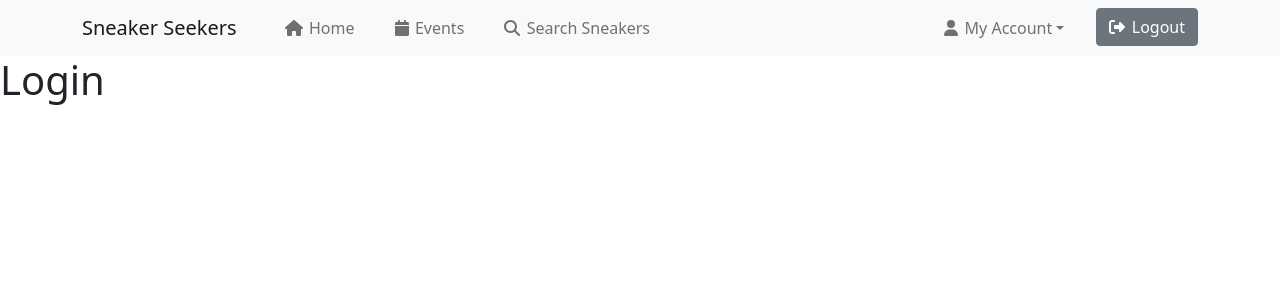
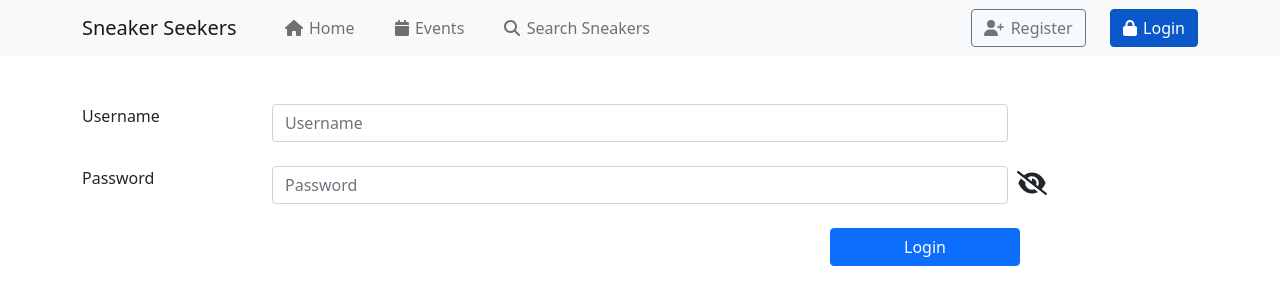
Before and after one commit to ransell98/sneaker-seekers, a React (Create React App) app in the folder client/: page /login in a window 1280 px wide. Shown: the top 304 px of the page. Built offline with nearby package versions, Linux system fonts and the light colour scheme.

Commit message:
added login and logout

```diff
--- /dev/null
+++ b/client/src/components/Loading.js
@@ -0,0 +1,17 @@
+import { FontAwesomeIcon } from '@fortawesome/react-fontawesome';
+import { faRotate } from '@fortawesome/free-solid-svg-icons';
+
+function Loading() {
+    return (
+        <h2 className="text-center mt-5">
+            Loading...
+            <FontAwesomeIcon
+                icon={faRotate}
+                spin
+                className="ms-5"
+            />
+        </h2>
+    );
+}
+
+export default Loading;
--- a/client/src/components/Login.js
+++ b/client/src/components/Login.js
@@ -1,7 +1,101 @@
+import { useState, useContext } from "react";
+import { useNavigate } from "react-router-dom";
+import { Button, Col, Container, Form, Row } from "react-bootstrap";
+
+import { FontAwesomeIcon } from '@fortawesome/react-fontawesome';
+import { faEye, faEyeSlash } from '@fortawesome/free-solid-svg-icons';
+
+import '../styles/Login.css';
+
+import AuthContext from "../contexts/AuthContext";
+
+import Loading from "./Loading";
 
 function Login() {
+    const [username, setUsername] = useState("");
+    const [password, setPassword] = useState("");
+    const [isPasswordVisible, setIsPasswordVisible] = useState(false);
+    const [isLoading, setIsLoading] = useState(false);
+    const context = useContext(AuthContext);
+    const navigate = useNavigate();
+
+    function toggleIsPasswordVisible() {
+        setIsPasswordVisible(!isPasswordVisible);
+    }
+
+    function onSubmit(event) {
+        event.preventDefault();
+        setIsLoading(true);
+        setTimeout(() => {
+            context.setUsername(username);
+            navigate("/");
+        }, 1000);
+    }
+
     return (
-        <h1>Login</h1>
+        <Container>
+            <Form onSubmit={onSubmit}>
+                <Form.Group controlId="formUsername" className="mt-5 mb-4">
+                    <Row>
+                        <Col md={2}>
+                            <Form.Label>Username</Form.Label>
+                        </Col>
+                        <Col xs={10} md={8}>
+                            <Form.Control
+                                type="email"
+                                placeholder="Username"
+                                onChange={(event) => setUsername(event.target.value)}
+                                value={username}
+                                disabled={isLoading}
+                            />
+                        </Col>
+                    </Row>
+                </Form.Group>
+                <Form.Group controlId="formPassword" className="my-4">
+                    <Row>
+                        <Col md={2}>
+                            <Form.Label>Password</Form.Label>
+                        </Col>
+                        <Col xs={10} md={8}>
+                            <Form.Control
+                                type={
+                                    isPasswordVisible
+                                    ? "text"
+                                    : "password"
+                                }
+                                placeholder="Password"
+                                onChange={(event) => setPassword(event.target.value)}
+                                value={password}
+                                disabled={isLoading}
+                            />
+                        </Col>
+                        <Col xs={1}>
+                            <FontAwesomeIcon
+                                icon={
+                                    isPasswordVisible
+                                    ? faEye
+                                    : faEyeSlash
+                                }
+                                onClick={toggleIsPasswordVisible}
+                            />
+                        </Col>
+                    </Row>
+                </Form.Group>
+                <Row>
+                    <Button
+                        variant="primary"
+                        type="submit"
+                        className="col-4 offset-7 col-lg-2 offset-lg-8"
+                        disabled={isLoading}
+                    >
+                        Login
+                    </Button>
+                </Row>
+            </Form>
+            {isLoading
+            ? <Loading/>
+            : <></>}
+        </Container>
     );
 }
 
--- a/client/src/components/SiteNavbar.js
+++ b/client/src/components/SiteNavbar.js
@@ -2,18 +2,22 @@ import { useContext, useState } from "react";
 import { Button, Container, Nav, Navbar, NavDropdown } from "react-bootstrap";
 import { LinkContainer } from "react-router-bootstrap";
 
-import { FontAwesomeIcon } from '@fortawesome/react-fontawesome'
-import { faBookmark, faCalendar, faGear, faHeart, faHouse, faLock, faMagnifyingGlass, faRightFromBracket, faUser, faUserPlus } from '@fortawesome/free-solid-svg-icons'
-import AuthContext from "../contexts/AuthContext";
+import { FontAwesomeIcon } from '@fortawesome/react-fontawesome';
+import { faBookmark, faCalendar, faGear, faHeart, faHouse, faLock, faMagnifyingGlass, faRightFromBracket, faUser, faUserPlus } from '@fortawesome/free-solid-svg-icons';
 
 import '../styles/Navbar.css';
 
+import AuthContext from "../contexts/AuthContext";
+
 function SiteNavbar() {
     const context = useContext(AuthContext);
-    //testing only
-    context.username = true;
 
     const [expanded, setExpanded] = useState(false);
+
+    function handleLogout() {
+        setExpanded(false);
+        context.setUsername(null);
+    }
 
     return(
         <Navbar bg="light" expand="md" expanded={expanded}>
@@ -83,7 +87,7 @@ function SiteNavbar() {
                                 </LinkContainer>
                             </NavDropdown>
                             <Nav.Item>
-                                <Button variant="secondary" onClick={() => setExpanded(false)}>
+                                <Button variant="secondary" onClick={handleLogout}>
                                     <FontAwesomeIcon icon={faRightFromBracket}/>
                                     Logout
                                 </Button>
--- /dev/null
+++ b/client/src/styles/Login.css
@@ -0,0 +1,15 @@
+.fa-eye, .fa-eye-slash {
+    padding: 0px;
+    margin-top: 5px;
+    font-size: x-large;
+}
+.fa-eye {
+    margin-left: -13px;
+}
+.fa-eye-slash {
+    margin-left: -15px;
+}
+.fa-eye:hover, .fa-eye-slash:hover {
+    color: blue;
+    cursor: pointer;
+}
--- a/client/src/styles/Navbar.css
+++ b/client/src/styles/Navbar.css
@@ -1,4 +1,4 @@
-svg {
+.navbar svg {
     margin-right: 0.4em;
     width: 20px;
 }
```
